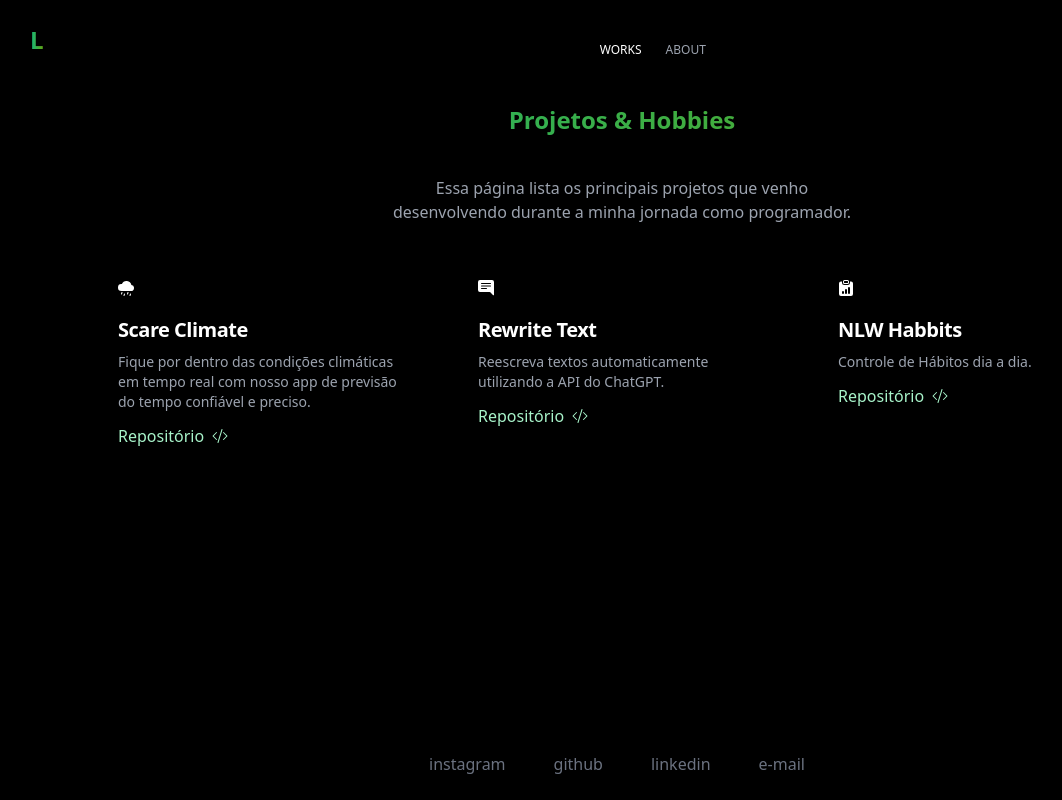
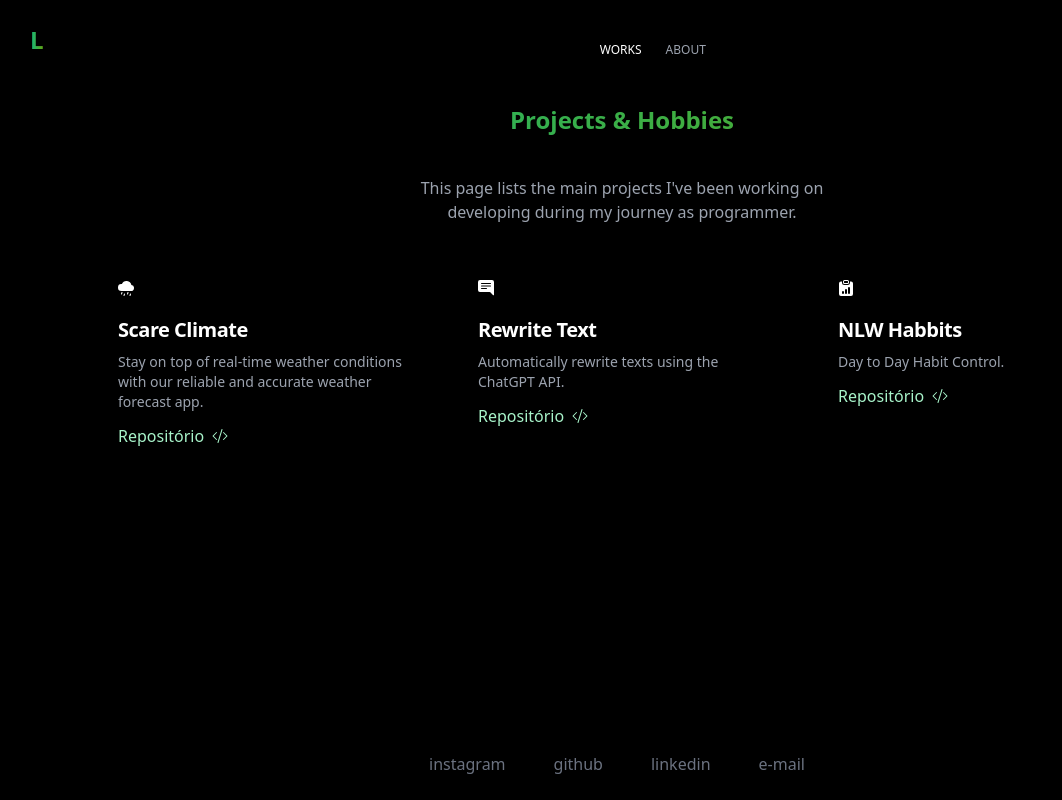
Before and after one commit to c4slu/caslu.vercel.app, a Next.js app: page /works in a window 1280 px wide. Shown: the whole page, without its empty margins (18-1080 px from the left). Built offline with nearby package versions, Linux system fonts and the light colour scheme.

Commit message:
Alter language

```diff
--- a/src/components/home/main.tsx
+++ b/src/components/home/main.tsx
@@ -22,14 +22,14 @@ export default function Main() {
           Front-End Developer | Data Analyst
         </p>
         <p className="text-gray-400 pt-1 text-sm">
-          Um programador, focado em virar uma refêrencia.
+          A programmer, focused on becoming a reference.
         </p>
         <Link href="./works">
           <button className="transition-colors mt-4 transition-hover duration-500 hover:bg-white/10 rounded p-2 ">
             <span className="text-white gap-2 flex items-center">
               <BsPersonWorkspace />
               <p className="font-semibold text-sm text-white flex items-center justify-center">
-                Acesse meus projetos
+                Access my projects
               </p>
             </span>
           </button>
--- a/src/components/works/main.tsx
+++ b/src/components/works/main.tsx
@@ -17,13 +17,12 @@ export default function MainWorks() {
         transition={{ duration: 0.5 }}
       >
         <h1 className="bg-clip-text w-full flex justify-center mt-14 items-center text-transparent font-bold text-2xl bg-gradient-to-r from-emerald-500 to-lime-600">
-          Projetos & Hobbies
+          Projects & Hobbies
         </h1>
         <p className="flex justify-center text-gray-400 pt-10 text-center">
-          Essa página lista os principais projetos que venho{" "}
-          <br />
-          desenvolvendo durante a minha jornada como
-          programador.
+          This page lists the main projects I've been
+          working on <br />
+          developing during my journey as programmer.
         </p>
       </motion.div>
       <motion.div
@@ -36,21 +35,21 @@ export default function MainWorks() {
           <Cards
             CardIcon={BsFillCloudDrizzleFill}
             CardName="Scare Climate"
-            CardDesc=" Fique por dentro das condições climáticas em tempo real com nosso app de previsão do tempo confiável e preciso."
+            CardDesc=" Stay on top of real-time weather conditions with our reliable and accurate weather forecast app."
             UrlRepositorio="https://github.com/c4slu/scare-climate"
             UrlWeb="https://scare-climate.vercel.app/"
           />
           <Cards
             CardIcon={BsFillChatRightTextFill}
             CardName="Rewrite Text"
-            CardDesc="Reescreva textos automaticamente utilizando a API do ChatGPT."
+            CardDesc="Automatically rewrite texts using the ChatGPT API."
             UrlRepositorio="https://github.com/c4slu/rewrite-text"
             UrlWeb="https://rewrite-text.vercel.app/"
           />
           <Cards
             CardIcon={BsFillClipboardDataFill}
             CardName="NLW Habbits"
-            CardDesc="Controle de Hábitos dia a dia."
+            CardDesc="Day to Day Habit Control."
             UrlRepositorio="https://github.com/c4slu/NLW-Habbits"
             UrlWeb="https://c4slu.github.io/NLW-Habbits/"
           />
```
